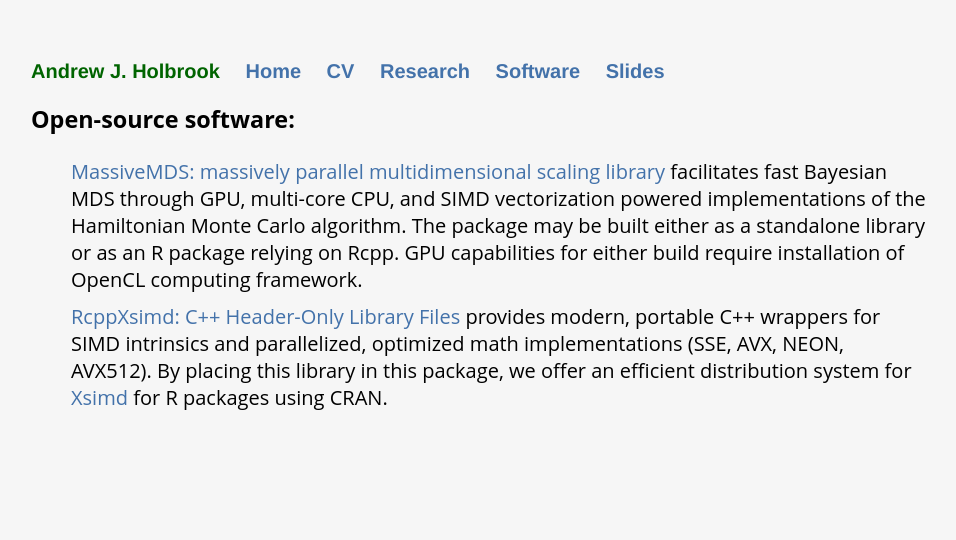
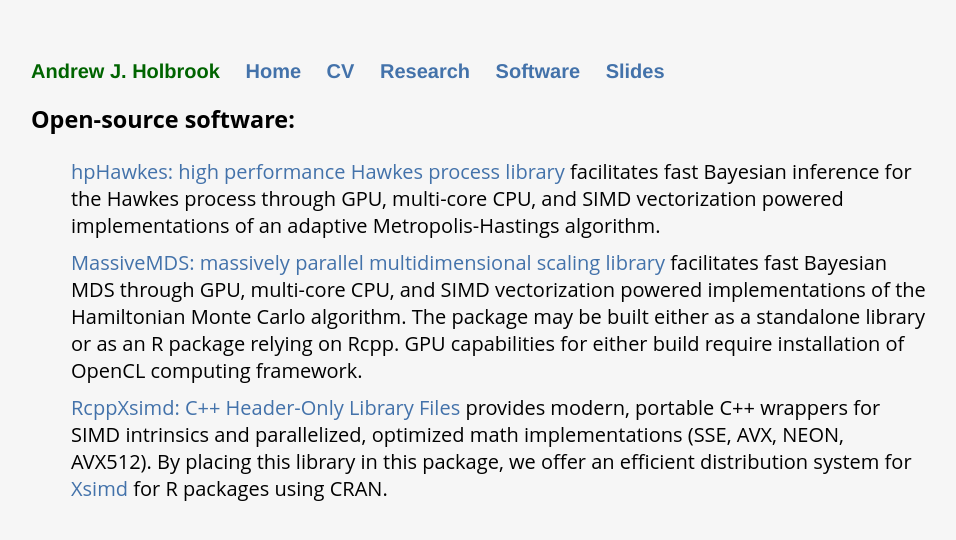
Before and after one commit to andrewjholbrook/andrewjholbrook.github.io, a Jekyll site: the page built from software.html, in a window 1280 px wide. Shown: the top 540 px of the page, without its empty margins (161-1117 px from the left). Built offline with Jekyll 4.4.1, drawn with Linux system fonts in a browser that asks for light colours; a style sheet for code colours, icons or effects is not loaded.

Commit message:
Update software.html

```diff
--- a/software.html
+++ b/software.html
@@ -7,6 +7,7 @@
 
 </div>
 <ul id="news">
+      <li> <a href="https://github.com/suchard-group/hawkes" target="_blank">hpHawkes: high performance Hawkes process library</a> facilitates fast Bayesian inference for the Hawkes process through GPU, multi-core CPU, and SIMD vectorization powered implementations of an adaptive Metropolis-Hastings algorithm.
       <li> <a href="https://github.com/suchard-group/MassiveMDS" target="_blank">MassiveMDS: massively parallel multidimensional scaling library</a> facilitates fast Bayesian MDS through GPU, multi-core CPU, and SIMD vectorization powered implementations of the Hamiltonian Monte Carlo algorithm. The package may be built either as a standalone library or as an R package relying on Rcpp.
           GPU capabilities for either build require installation of OpenCL computing framework.
       <li> <a href="https://cran.r-project.org/web/packages/RcppXsimd/index.html" target="_blank">RcppXsimd: C++ Header-Only Library Files</a> provides modern, portable C++ wrappers for SIMD intrinsics and parallelized, optimized math implementations (SSE, AVX, NEON, AVX512). By placing this library in this package, we offer an efficient distribution system for <a href="https://github.com/QuantStack/xsimd" target="_blank">Xsimd</a> for R packages using CRAN.
```
